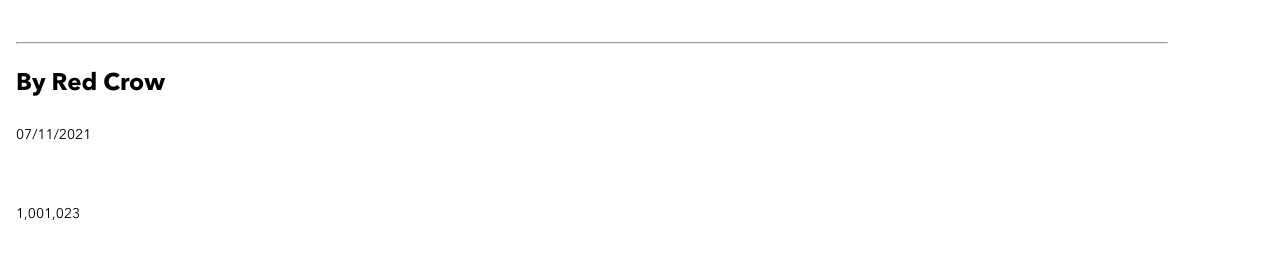
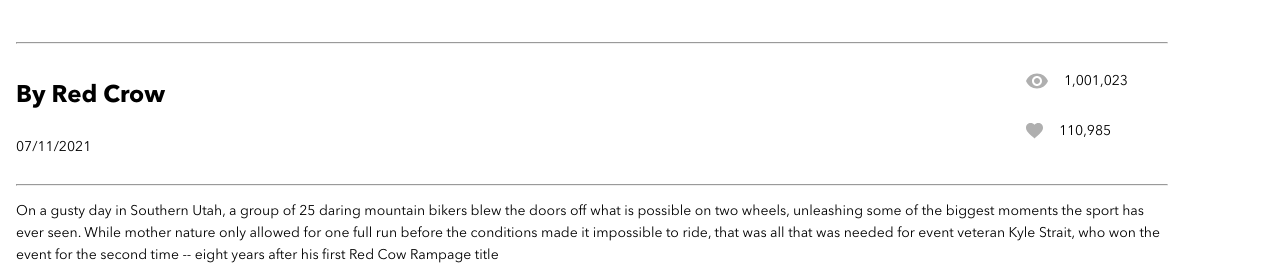
Before and after one commit to merinekh/khalil-merine-brainflix, a React (Create React App) app: page / in a window 1280 px wide. Shown: the part 523-798 px from the top of the page. Built offline with nearby package versions, Linux system fonts and the light colour scheme.

Commit message:
Main components + Styling

```diff
--- a/src/components/Main/Main.js
+++ b/src/components/Main/Main.jsx
@@ -1,4 +1,7 @@
 import "./Main.scss";
+import viewsIcon from "../../assets/images/views.svg";
+import likesIcon from "../../assets/images/likes.svg";
+
 function Main() {
   return (
     <main className="main">
@@ -16,13 +19,23 @@ function Main() {
             <h3 className="main-bio-info-descr__author">By Red Crow</h3>
             <p className="main-bio-info-descr__date">07/11/2021</p>
           </div>
-          <div className="main-bio-views">
-            <img src="" alt="" className="main-bio-views__icons" />
-            <p clssName="main-bio-views__count">1,001,023</p>
-          </div>
-          <div className="main-bio-likes">
-            <img src="" alt="" className="main-bio-likes__icons" />
-            <p clssName="main-bio-likes__count">110,985</p>
+          <div className="main-bio-info-stats">
+            <div className="main-bio-info-stats-views">
+              <img
+                src={viewsIcon}
+                alt=""
+                className="main-bio-info-stats-views__icons"
+              />
+              <p clssName="main-bio-info-stats-views__count">1,001,023</p>
+            </div>
+            <div className="main-bio-info-stats-likes">
+              <img
+                src={likesIcon}
+                alt=""
+                className="main-bio-info-stats-likes__icons"
+              />
+              <p clssName="main-bio-info-stats-likes__count">110,985</p>
+            </div>
           </div>
         </div>
         <hr className="main-bio__line" />
--- a/src/components/Main/Main.scss
+++ b/src/components/Main/Main.scss
@@ -0,0 +1,21 @@
+.main {
+  &-bio {
+    &-info {
+      display: flex;
+      justify-content: space-between;
+
+      &-stats {
+        margin-right: 2.4rem;
+        &-views,
+        &-likes {
+          display: flex;
+          margin: 0 1.6rem;
+
+          &__icons {
+            margin-right: 1.6rem;
+          }
+        }
+      }
+    }
+  }
+}
```
